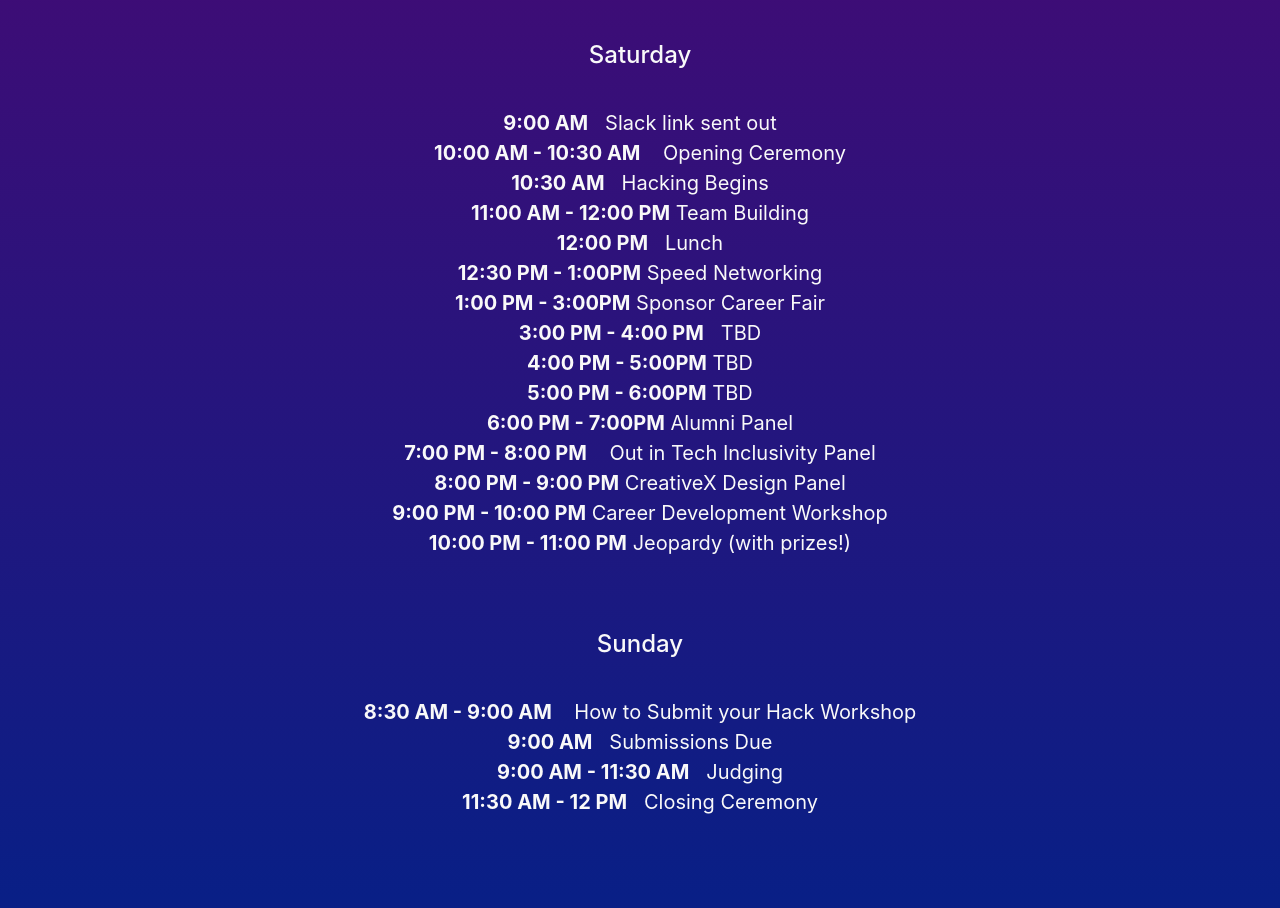
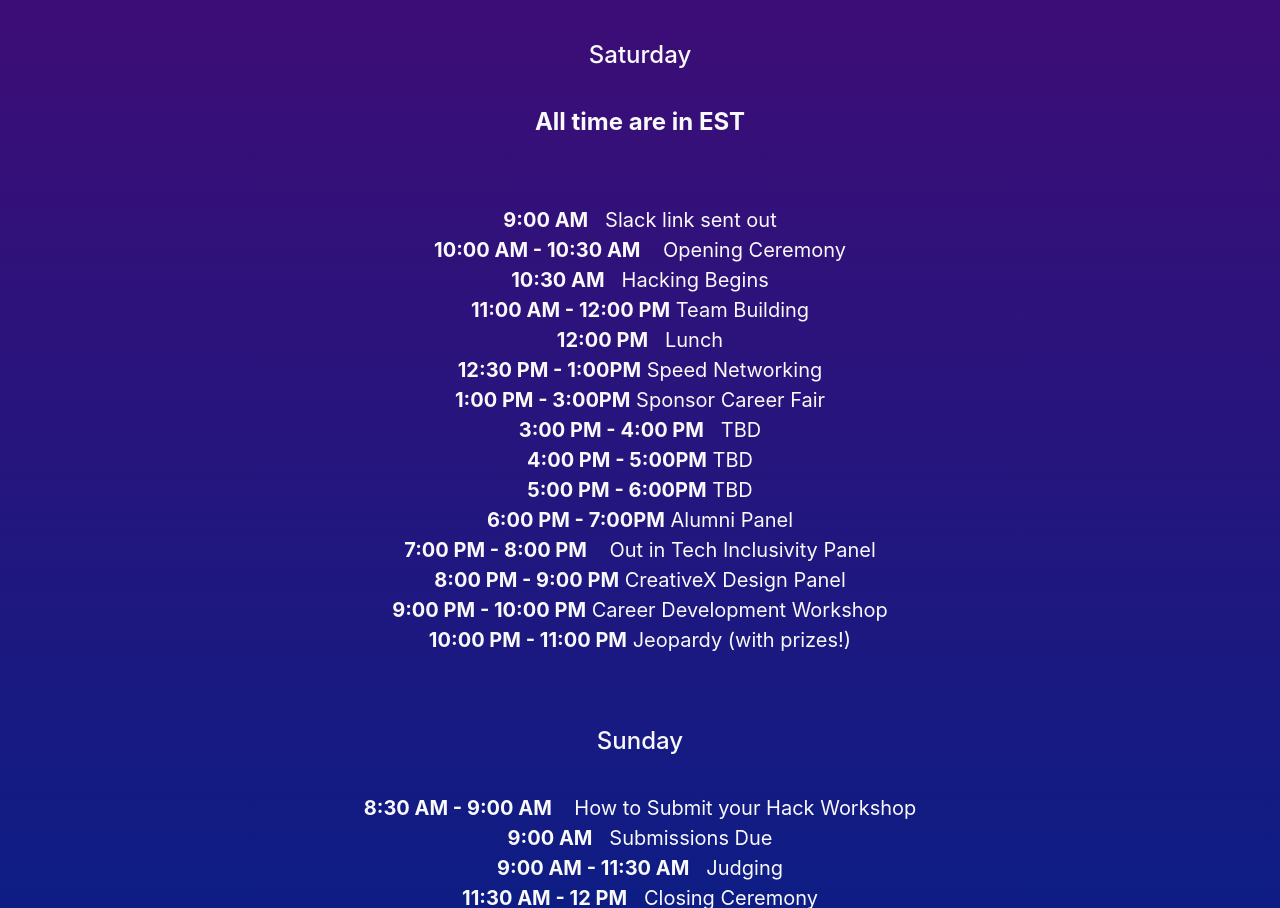
Before and after one commit to ruhackhers/ruhackhers-2021, a plain HTML site: page index.html in a window 1280 px wide. Shown: the part 1743-2651 px from the top of the page. Drawn offline with nearby package versions, Linux system fonts and the light colour scheme.

Commit message:
added ESt

```diff
--- a/index.html
+++ b/index.html
@@ -240,6 +240,7 @@
             <h1 class="section-title">schedule</h1><br>
             <span style="font-size: 20px">
                 <h4>Saturday</h4> <br>
+                <h4><b> All time are in EST </b></h4><br><br>
                 <b>9:00 AM</b>   &nbsp;&nbsp;Slack link sent out<br>
                 <b>10:00 AM - 10:30 AM</b>   &nbsp;&nbsp; Opening Ceremony<br>
                 <b>10:30 AM</b>   &nbsp;    Hacking Begins<br>
```
